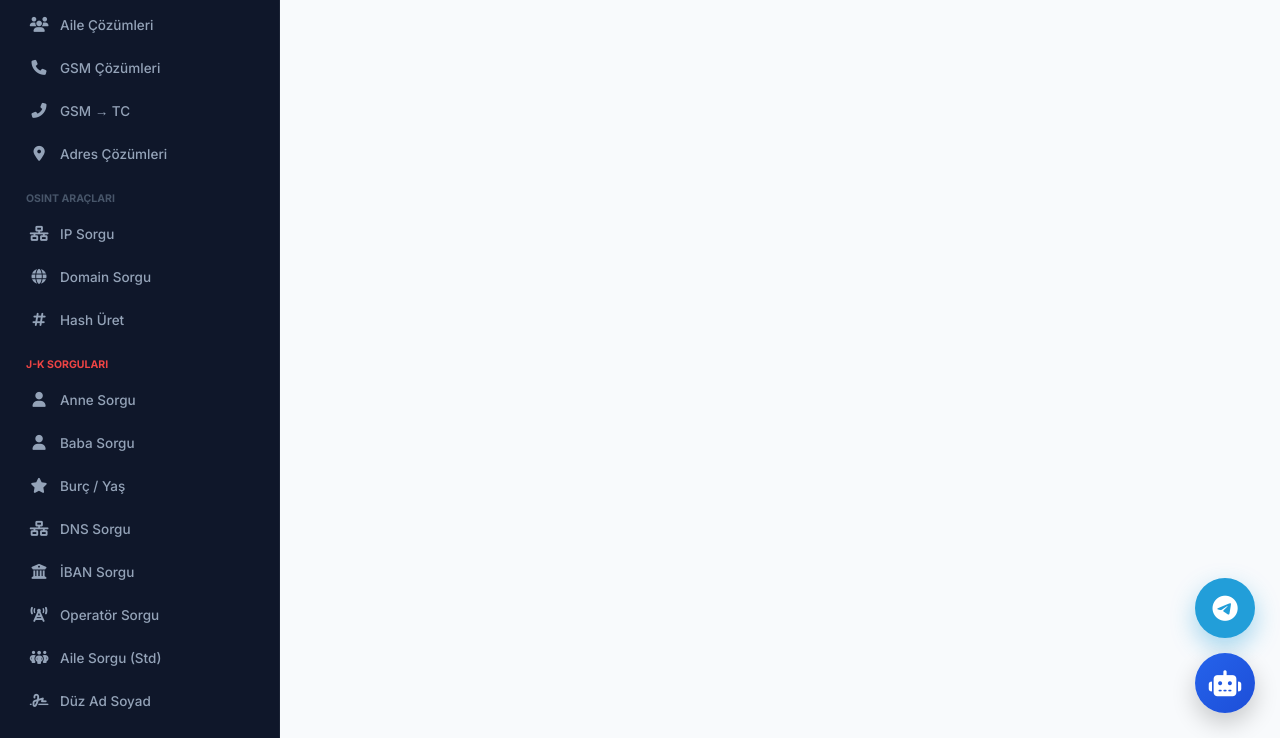
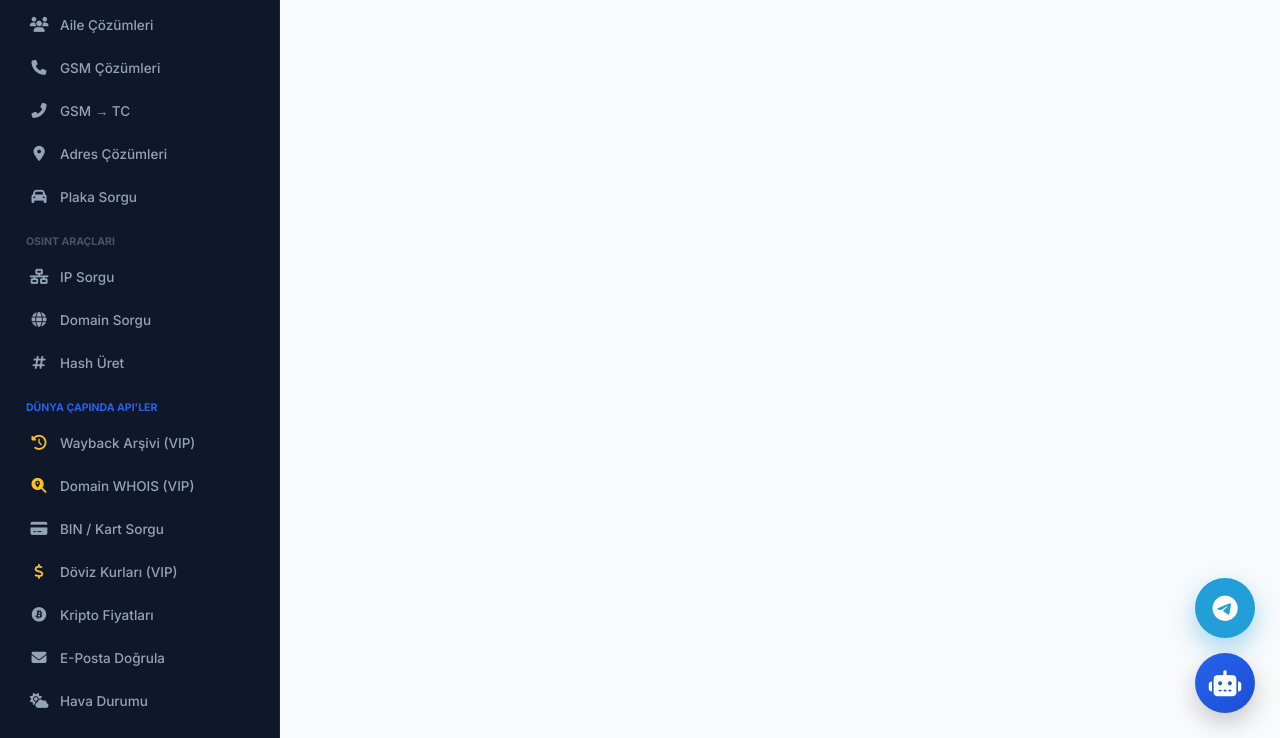
Before and after one commit to gutsalix11129-hub/shopsphere, a Flask app: page / in a window 1280 px wide. Shown: the part 422-1160 px from the top of the page. Run offline with Flask 3, Linux system fonts and the light colour scheme; the visitor is signed in with stand-in values (Sample User, id 1); data comes from the database, SQL or seed files in the repository; data that the repository does not hold is empty.

Commit message:
Update index.html

```diff
--- a/templates/index.html
+++ b/templates/index.html
@@ -164,30 +164,21 @@
             <div class="nav-item" onclick="loadTool('tcgsm', this)"><div class="icon"><i class="fa-solid fa-phone"></i></div> GSM Çözümleri</div>
             <div class="nav-item" onclick="loadTool('gsmtc', this)"><div class="icon"><i class="fa-solid fa-phone-flip"></i></div> GSM → TC</div>
             <div class="nav-item" onclick="loadTool('adres', this)"><div class="icon"><i class="fa-solid fa-location-dot"></i></div> Adres Çözümleri</div>
+            <div class="nav-item" onclick="loadTool('plaka_sorgu', this)"><div class="icon"><i class="fa-solid fa-car"></i></div> Plaka Sorgu</div>
 
             <div class="nav-title">OSINT ARAÇLARI</div>
             <div class="nav-item" onclick="loadTool('osint_ip', this)"><div class="icon"><i class="fa-solid fa-network-wired"></i></div> IP Sorgu</div>
             <div class="nav-item" onclick="loadTool('osint_domain', this)"><div class="icon"><i class="fa-solid fa-globe"></i></div> Domain Sorgu</div>
             <div class="nav-item" onclick="loadTool('osint_hash', this)"><div class="icon"><i class="fa-solid fa-hashtag"></i></div> Hash Üret</div>
 
-            <div class="nav-title" style="color:var(--danger);">J-K SORGULARI</div>
-            <div class="nav-item" onclick="loadTool('jk_anne', this)"><div class="icon"><i class="fa-solid fa-user"></i></div> Anne Sorgu</div>
-            <div class="nav-item" onclick="loadTool('jk_baba', this)"><div class="icon"><i class="fa-solid fa-user"></i></div> Baba Sorgu</div>
-            <div class="nav-item" onclick="loadTool('jk_burc', this)"><div class="icon"><i class="fa-solid fa-star"></i></div> Burç / Yaş</div>
-            <div class="nav-item" onclick="loadTool('jk_dns', this)"><div class="icon"><i class="fa-solid fa-network-wired"></i></div> DNS Sorgu</div>
-            <div class="nav-item" onclick="loadTool('jk_iban', this)"><div class="icon"><i class="fa-solid fa-building-columns"></i></div> İBAN Sorgu</div>
-            <div class="nav-item" onclick="loadTool('jk_operator', this)"><div class="icon"><i class="fa-solid fa-tower-cell"></i></div> Operatör Sorgu</div>
-            <div class="nav-item" onclick="loadTool('jk_aile', this)"><div class="icon"><i class="fa-solid fa-people-group"></i></div> Aile Sorgu (Std)</div>
-            <div class="nav-item" onclick="loadTool('jk_adsoyad', this)"><div class="icon"><i class="fa-solid fa-signature"></i></div> Düz Ad Soyad</div>
-
-            <div class="nav-title" style="color:var(--gold);">VIP SORGULAR <i class="fa-solid fa-crown"></i></div>
-            <div class="nav-item" onclick="loadTool('jk_soyagaci', this)"><div class="icon"><i class="fa-solid fa-sitemap" style="color:var(--gold);"></i></div> Soyağacı Sorgu</div>
-            <div class="nav-item" onclick="loadTool('jk_tc', this)"><div class="icon"><i class="fa-solid fa-id-card" style="color:var(--gold);"></i></div> TC Sorgu (VIP)</div>
-            <div class="nav-item" onclick="loadTool('jk_aile_wa', this)"><div class="icon"><i class="fa-brands fa-whatsapp" style="color:#25D366;"></i></div> Aile Sorgu (WA)</div>
-
-            <div class="nav-title" style="color:var(--primary);">E-OKUL PLAKA SORGULARI</div>
-            <div class="nav-item" onclick="loadTool('plaka_sorgu', this)"><div class="icon"><i class="fa-solid fa-car"></i></div> Plaka Sorgu</div>
-            <div class="nav-item" onclick="loadTool('plaka_adsoyad', this)"><div class="icon"><i class="fa-solid fa-user-tag"></i></div> Plaka (Ad Soyad)</div>
+            <div class="nav-title" style="color:var(--primary);">DÜNYA ÇAPINDA API'LER</div>
+            <div class="nav-item" onclick="loadTool('api_wayback', this)"><div class="icon"><i class="fa-solid fa-clock-rotate-left" style="color:var(--gold);"></i></div> Wayback Arşivi (VIP)</div>
+            <div class="nav-item" onclick="loadTool('api_whois', this)"><div class="icon"><i class="fa-solid fa-magnifying-glass-location" style="color:var(--gold);"></i></div> Domain WHOIS (VIP)</div>
+            <div class="nav-item" onclick="loadTool('api_bin', this)"><div class="icon"><i class="fa-solid fa-credit-card"></i></div> BIN / Kart Sorgu</div>
+            <div class="nav-item" onclick="loadTool('api_currency', this)"><div class="icon"><i class="fa-solid fa-dollar-sign" style="color:var(--gold);"></i></div> Döviz Kurları (VIP)</div>
+            <div class="nav-item" onclick="loadTool('api_crypto', this)"><div class="icon"><i class="fa-brands fa-bitcoin"></i></div> Kripto Fiyatları</div>
+            <div class="nav-item" onclick="loadTool('api_email', this)"><div class="icon"><i class="fa-solid fa-envelope"></i></div> E-Posta Doğrula</div>
+            <div class="nav-item" onclick="loadTool('api_weather', this)"><div class="icon"><i class="fa-solid fa-cloud-sun"></i></div> Hava Durumu</div>
 
             <div class="nav-title">HESABIM</div>
             <div class="nav-item" data-view="history" onclick="showView('history', this)"><div class="icon"><i class="fa-solid fa-clock-rotate-left"></i></div> Sorgu Geçmişim</div>
@@ -239,7 +230,7 @@
                         <ul>
                             <li><i class="fa-solid fa-check"></i> Tüm VIP Sorgular</li>
                             <li><i class="fa-solid fa-check"></i> Sınırsız Arama</li>
-                            <li><i class="fa-solid fa-check"></i> WhatsApp'lı Aile Sorgu</li>
+                            <li><i class="fa-solid fa-check"></i> Wayback & Domain WHOIS</li>
                         </ul>
                         <a href="https://t.me/markettchats" target="_blank" class="btn-submit" style="text-decoration:none; font-size:14px; padding:12px;">Satın Al (Telegram)</a>
                     </div>
@@ -250,7 +241,7 @@
                         <ul>
                             <li><i class="fa-solid fa-check"></i> Tüm VIP Sorgular</li>
                             <li><i class="fa-solid fa-check"></i> Sınırsız Arama</li>
-                            <li><i class="fa-solid fa-check"></i> Soyağacı & TC Sorgu</li>
+                            <li><i class="fa-solid fa-check"></i> Döviz Kurları & BIN</li>
                             <li><i class="fa-solid fa-check"></i> Öncelikli Destek</li>
                         </ul>
                         <a href="https://t.me/markettchats" target="_blank" class="btn-submit" style="text-decoration:none; font-size:14px; padding:12px; background:linear-gradient(135deg, #fbbf24, #f59e0b); color:#000;">Satın Al (Telegram)</a>
@@ -262,7 +253,7 @@
                         <ul>
                             <li><i class="fa-solid fa-check"></i> Tüm VIP Sorgular</li>
                             <li><i class="fa-solid fa-check"></i> Sınırsız Arama</li>
-                            <li><i class="fa-solid fa-check"></i> Plaka & E-Okul Sorguları</li>
+                            <li><i class="fa-solid fa-check"></i> Tüm Dünya API'leri</li>
                             <li><i class="fa-solid fa-check"></i> 7/24 Öncelikli Destek</li>
                         </ul>
                         <a href="https://t.me/markettchats" target="_blank" class="btn-submit" style="text-decoration:none; font-size:14px; padding:12px;">Satın Al (Telegram)</a>
@@ -359,7 +350,7 @@
                 if(m.includes('merhaba') || m.includes('selam')) reply = "Merhaba! VIP sistemimiz hakkında bilgi almak ister misiniz?";
                 else if(m.includes('şifre')) reply = "Şifrenizi sağdaki 'Profilim' sekmesinden değiştirebilirsiniz.";
                 else if(m.includes('vip') || m.includes('fiyat')) reply = "VIP paketlerimizi sol menüden inceleyebilirsiniz. Ödeme sonrası hesabınız anında VIP yapılır.";
-                else if(m.includes('plaka')) reply = "Plaka sorgulamak için sol menüdeki 'E-Okul Plaka Sorguları' bölümünü kullanabilirsiniz.";
+                else if(m.includes('plaka')) reply = "Plaka sorgulamak için sol menüdeki 'Plaka Sorgu' bölümünü kullanabilirsiniz.";
                 body.innerHTML += `<div class="msg bot">${reply}</div>`;
                 body.scrollTop = body.scrollHeight;
             }, 600);
@@ -418,24 +409,17 @@
             'osint_domain': { title:'Domain Sorgu', fields:[{ id:'domain', label:'Domain Adı' }] },
             'osint_hash': { title:'Hash Üret', fields:[{ id:'text', label:'Metin' }] },
 
-            // ÜCRETSİZ J-K API'LERİ
-            'jk_anne': { title: 'Anne Sorgu', fields: [{ id:'tc', label:'TC Kimlik No', pattern:/^\d{11}$/ }] },
-            'jk_baba': { title: 'Baba Sorgu', fields: [{ id:'tc', label:'TC Kimlik No', pattern:/^\d{11}$/ }] },
-            'jk_burc': { title: 'Burç / Yaş / Doğum Günü', fields: [{ id:'tc', label:'TC Kimlik No', pattern:/^\d{11}$/ }] },
-            'jk_dns': { title: 'DNS Sorgu', fields: [{ id:'tc', label:'Domain Adı (örn: allah.com)' }] },
-            'jk_iban': { title: 'İBAN Sorgu', fields: [{ id:'tc', label:'IBAN (TR ile başlayan)' }] },
-            'jk_operator': { title: 'Operatör Sorgu', fields: [{ id:'tc', label:'GSM Numarası', pattern:/^\d{10,11}$/ }] },
-            'jk_aile': { title: 'Aile Sorgu (Standart)', fields: [{ id:'tc', label:'TC Kimlik No', pattern:/^\d{11}$/ }] },
-            'jk_adsoyad': { title: 'Düz Ad Soyad Sorgu', fields: [{ id:'adi', label:'Ad' }, { id:'soyadi', label:'Soyad' }] },
+            // PLAKA SORGUSU
+            'plaka_sorgu': { title: 'Plaka Sorgu', fields: [{ id:'plaka', label:'Plaka (örn: 41HU096)' }] },
 
-            // VIP J-K API'LERİ
-            'jk_soyagaci': { title: 'Soyağacı Sorgu (VIP)', vip: true, fields: [{ id:'tc', label:'TC Kimlik No', pattern:/^\d{11}$/ }] },
-            'jk_tc': { title: 'TC Sorgu (VIP)', vip: true, fields: [{ id:'tc', label:'TC Kimlik No', pattern:/^\d{11}$/ }] },
-            'jk_aile_wa': { title: 'Aile Sorgu WhatsApp (VIP)', vip: true, fields: [{ id:'tc', label:'TC Kimlik No', pattern:/^\d{11}$/ }] },
-
-            // E-OKUL PLAKA API'LERİ
-            'plaka_sorgu': { title: 'Plaka Sorgu', fields: [{ id:'plaka', label:'Plaka (örn: 41HU096)' }] },
-            'plaka_adsoyad': { title: 'Plaka Ad Soyad Sorgu', fields: [{ id:'ad_soyad', label:'Ad Soyad' }] }
+            // DÜNYA API'LERİ
+            'api_wayback': { title: 'Wayback Arşivi (VIP)', vip: true, fields: [{ id:'url', label:'Site URL (örn: google.com)' }] },
+            'api_whois': { title: 'Domain WHOIS (VIP)', vip: true, fields: [{ id:'domain', label:'Domain Adı (örn: google.com)' }] },
+            'api_bin': { title: 'BIN / Kart Sorgu', fields: [{ id:'bin', label:'Kartın İlk 6 Hanesi', pattern:/^\d{6,8}$/ }] },
+            'api_currency': { title: 'Döviz Kurları (VIP)', vip: true, fields: [{ id:'dummy', label:'Sorgulamak için boş bırakıp tıklayın', req:false }] },
+            'api_crypto': { title: 'Kripto Fiyatları', fields: [{ id:'dummy', label:'Sorgulamak için boş bırakıp tıklayın', req:false }] },
+            'api_email': { title: 'E-Posta Doğrula', fields: [{ id:'email', label:'E-Posta Adresi' }] },
+            'api_weather': { title: 'Hava Durumu', fields: [{ id:'city', label:'Şehir (örn: Istanbul)' }] }
         };
 
         let currentType = null, lastResult = null;
@@ -454,7 +438,6 @@
         function loadTool(type, el) {
             const tool = TOOLS[type]; if (!tool) return;
 
-            // VIP KONTROLÜ
             if (tool.vip && !IS_VIP) {
                 showView('vip', document.querySelector('[data-view="vip"]'));
                 toast('Bu sorgu VIP üyelere özeldir. Lütfen paket satın alın.', 'error');
```
